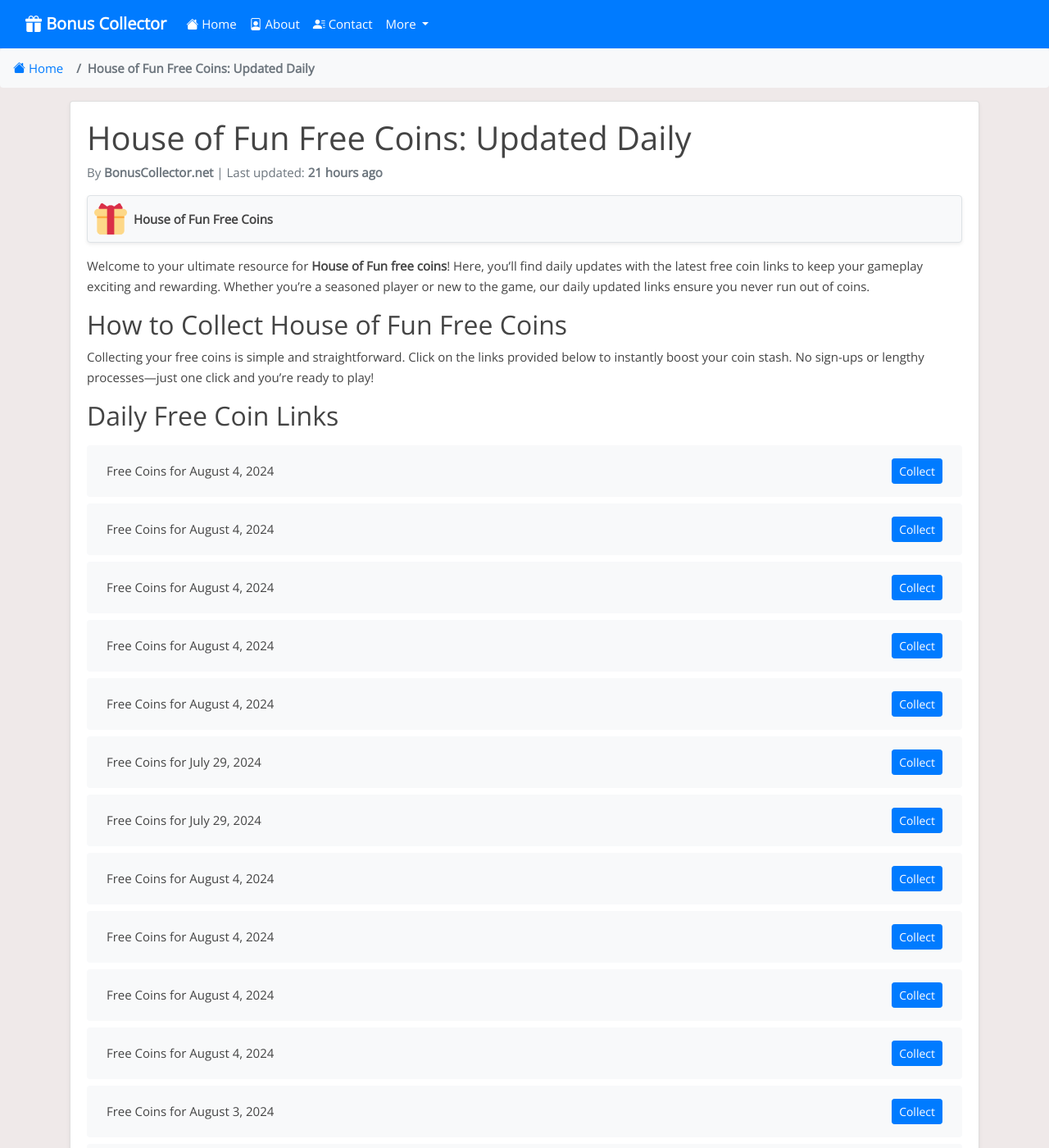
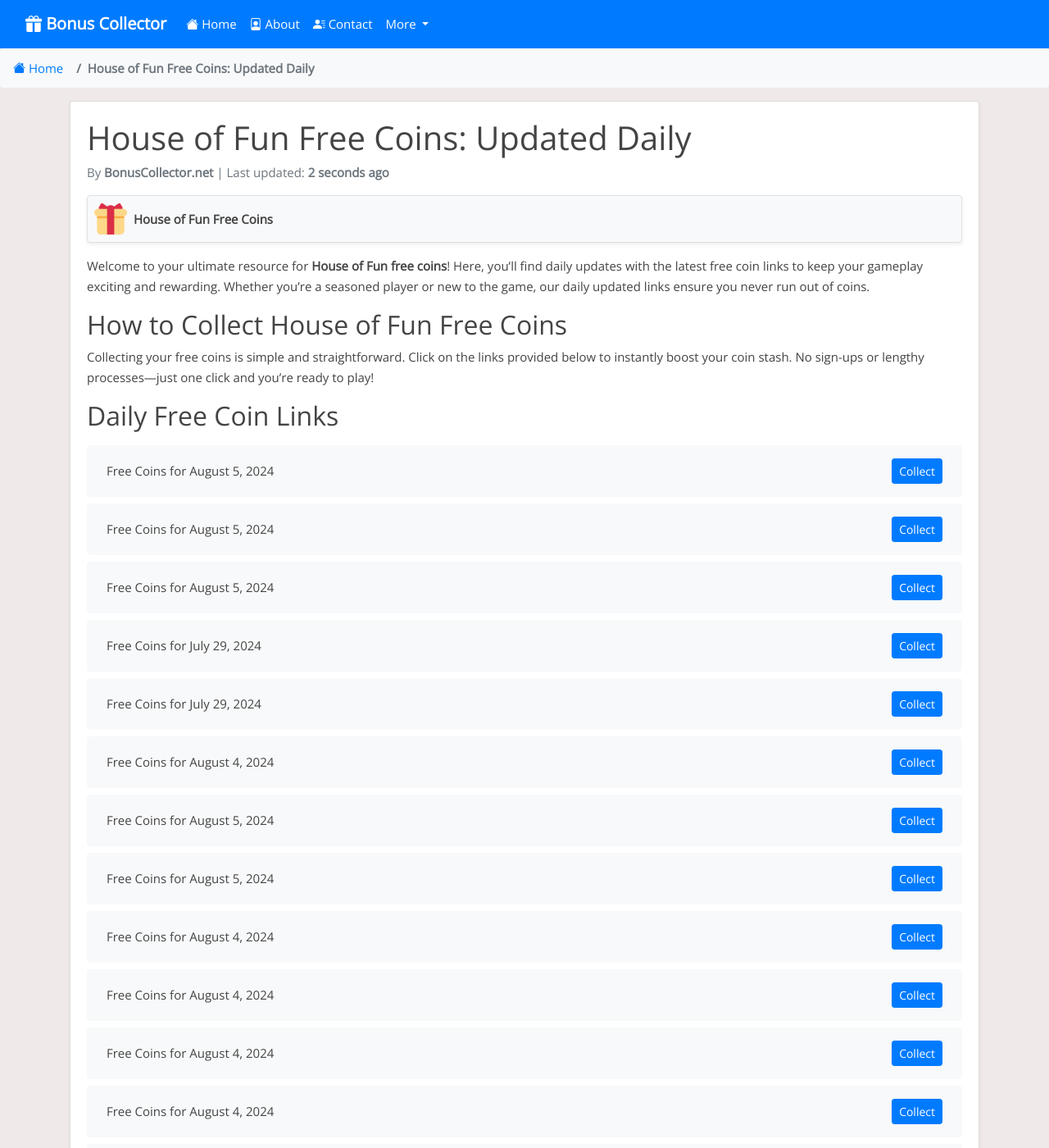
Before and after one commit to Prollad99/bs-net, a Jekyll site: the page built from _posts/2024-06-29-house-of-fun.md, in a window 1280 px wide and 1400 px high. Shown: the whole window at 82% size. Built offline with Jekyll 4.4.1, drawn with Linux system fonts in a browser that asks for light colours; nearby versions of some CDN libraries; comment, search, counter and statistics services are not loaded; some of the changed text lies outside the part shown.

Commit message:
Update house-of-fun reward links and last modified date

```diff
--- a/_data/include_files.yml
+++ b/_data/include_files.yml
@@ -11,7 +11,7 @@
   last_modified: 2024-08-05 04:08:53
 
 house-of-fun.html:
-  last_modified: 2024-08-04 06:23:53
+  last_modified: 2024-08-05 04:08:56
 
 cash-frenzy.html:
   last_modified: 2024-08-05 03:33:59
--- a/_includes/house-of-fun.html
+++ b/_includes/house-of-fun.html
@@ -1,4 +1,36 @@
 <ul class="list-group mt-3 mb-4">
+  <li class="list-group-item d-flex justify-content-between align-items-center">
+    <span>Free Coins for August 5, 2024</span>
+    <a href="https://playtika.onelink.me/hof/w4blbwsu?af_dp=hof%3A%2F%2F&af_force_deeplink=true&c_id=2024M8D4_23&s_id=1060&deeplink=eyJpZCI6IjE1MDJhODcwLTgxYWUtNDNiOC05N2E0LWQ3ZDMwMjY2NWFhNCIsImFjIjoiaG9mX2dpZnRfY291cG9uIn0=" class="btn btn-primary btn-sm">Collect</a>
+  </li>
+  <li class="list-group-item d-flex justify-content-between align-items-center">
+    <span>Free Coins for August 5, 2024</span>
+    <a href="https://playtika.onelink.me/hof/w4blbwsu?af_dp=hof%3A%2F%2F&af_force_deeplink=true&c_id=2024M8D4_19&s_id=1060&deeplink=eyJpZCI6IjBiNmVmZjVjLTY0MzAtNGU2Mi05MmNkLWM5YWQ0YTIwYWRiZSIsImFjIjoiaG9mX2dpZnRfY291cG9uIn0=" class="btn btn-primary btn-sm">Collect</a>
+  </li>
+  <li class="list-group-item d-flex justify-content-between align-items-center">
+    <span>Free Coins for August 5, 2024</span>
+    <a href="https://playtika.onelink.me/hof/w4blbwsu?af_force_deeplink=true&deeplink=eyJpZCI6IjQyNjExZTNkLTg2NzQtNDc0MC04ZmYzLWM0NWRmYzYwZDc4YiIsImFjIjoiaG9mX2dpZnRfY291cG9uIn0=" class="btn btn-primary btn-sm">Collect</a>
+  </li>
+  <li class="list-group-item d-flex justify-content-between align-items-center">
+    <span>Free Coins for July 29, 2024</span>
+    <a href="https://playtika.onelink.me/hof/w4blbwsu?af_force_deeplink=true&deeplink=eyJpZCI6IjAyMTRjNDZjLWU5M2MtNGE2Yy1hNTIzLTJhMDVjMWQ3N2UyZCIsImFjIjoiaG9mX2dpZnRfY291cG9uIn0=" class="btn btn-primary btn-sm">Collect</a>
+  </li>
+  <li class="list-group-item d-flex justify-content-between align-items-center">
+    <span>Free Coins for July 29, 2024</span>
+    <a href="https://playtika.onelink.me/hof/w4blbwsu?af_force_deeplink=true&deeplink=eyJpZCI6IjNiMzlkZjIzLTRlMmEtNGNmNC1hNzkzLTQ2MzQ0NGM0N2VlMyIsImFjIjoiaG9mX2dpZnRfY291cG9uIn0=" class="btn btn-primary btn-sm">Collect</a>
+  </li>
+  <li class="list-group-item d-flex justify-content-between align-items-center">
+    <span>Free Coins for August 4, 2024</span>
+    <a href="https://playtika.onelink.me/hof/w4blbwsu?af_force_deeplink=true&deeplink=eyJpZCI6ImUyNmU0ZGNjLTAyYjktNGJmMC05NmVjLWY1MjIyYTA1YTZkNSIsImFjIjoiaG9mX2dpZnRfY291cG9uIn0=" class="btn btn-primary btn-sm">Collect</a>
+  </li>
+  <li class="list-group-item d-flex justify-content-between align-items-center">
+    <span>Free Coins for August 5, 2024</span>
+    <a href="https://playtika.onelink.me/hof/w4blbwsu?af_force_deeplink=true&deeplink=eyJpZCI6ImZiOTk0OTE5LTMxYmYtNDk0NS05NGUxLWY1NmFhM2ZhOGFkMyIsImFjIjoiaG9mX2dpZnRfY291cG9uIn0=" class="btn btn-primary btn-sm">Collect</a>
+  </li>
+  <li class="list-group-item d-flex justify-content-between align-items-center">
+    <span>Free Coins for August 5, 2024</span>
+    <a href="https://playtika.onelink.me/hof/w4blbwsu?af_force_deeplink=true&deeplink=eyJpZCI6IjNhZjY0ZjU0LTBiMDctNGU5OC1hODliLTFjMWU2NjkzZjIzMCIsImFjIjoiaG9mX2dpZnRfY291cG9uIn0=" class="btn btn-primary btn-sm">Collect</a>
+  </li>
   <li class="list-group-item d-flex justify-content-between align-items-center">
     <span>Free Coins for August 4, 2024</span>
     <a href="https://playtika.onelink.me/hof/w4blbwsu?af_dp=hof%3A%2F%2F&af_force_deeplink=true&c_id=2024M8D4_07&s_id=1060&deeplink=eyJpZCI6IjUyNzgxOGY1LTk2NTMtNDJmZi1hNmYyLWIwNTZhOWY3OTNmMCIsImFjIjoiaG9mX2dpZnRfY291cG9uIn0=" class="btn btn-primary btn-sm">Collect</a>
@@ -18,18 +50,6 @@
   <li class="list-group-item d-flex justify-content-between align-items-center">
     <span>Free Coins for August 4, 2024</span>
     <a href="https://playtika.onelink.me/hof/w4blbwsu?af_force_deeplink=true&deeplink=eyJpZCI6IjUwOTdiYzlmLTRkYmMtNDNkOC1iNDhhLTQxZTJiNzUwNzRhNiIsImFjIjoiaG9mX2dpZnRfY291cG9uIn0=" class="btn btn-primary btn-sm">Collect</a>
-  </li>
-  <li class="list-group-item d-flex justify-content-between align-items-center">
-    <span>Free Coins for July 29, 2024</span>
-    <a href="https://playtika.onelink.me/hof/w4blbwsu?af_force_deeplink=true&deeplink=eyJpZCI6IjAyMTRjNDZjLWU5M2MtNGE2Yy1hNTIzLTJhMDVjMWQ3N2UyZCIsImFjIjoiaG9mX2dpZnRfY291cG9uIn0=" class="btn btn-primary btn-sm">Collect</a>
-  </li>
-  <li class="list-group-item d-flex justify-content-between align-items-center">
-    <span>Free Coins for July 29, 2024</span>
-    <a href="https://playtika.onelink.me/hof/w4blbwsu?af_force_deeplink=true&deeplink=eyJpZCI6IjNiMzlkZjIzLTRlMmEtNGNmNC1hNzkzLTQ2MzQ0NGM0N2VlMyIsImFjIjoiaG9mX2dpZnRfY291cG9uIn0=" class="btn btn-primary btn-sm">Collect</a>
-  </li>
-  <li class="list-group-item d-flex justify-content-between align-items-center">
-    <span>Free Coins for August 4, 2024</span>
-    <a href="https://playtika.onelink.me/hof/w4blbwsu?af_force_deeplink=true&deeplink=eyJpZCI6ImUyNmU0ZGNjLTAyYjktNGJmMC05NmVjLWY1MjIyYTA1YTZkNSIsImFjIjoiaG9mX2dpZnRfY291cG9uIn0=" class="btn btn-primary btn-sm">Collect</a>
   </li>
   <li class="list-group-item d-flex justify-content-between align-items-center">
     <span>Free Coins for August 4, 2024</span>
@@ -379,24 +399,4 @@
     <span>Free Coins for July 17, 2024</span>
     <a href="https://playtika.onelink.me/hof/w4blbwsu?af_force_deeplink=true&deeplink=eyJpZCI6IjFhYTdmOTc5LTVjZjItNDMzNi05NDc0LTY3MWI4NWViNzFkYSIsImFjIjoiaG9mX2dpZnRfY291cG9uIn0=" class="btn btn-primary btn-sm">Collect</a>
   </li>
-  <li class="list-group-item d-flex justify-content-between align-items-center">
-    <span>Free Coins for August 4, 2024</span>
-    <a href="https://playtika.onelink.me/hof/w4blbwsu?af_force_deeplink=true&deeplink=eyJpZCI6ImFjNDhkNzViLWYwOGMtNGI4Mi1hOTY1LTI1NjljYTkwMDU2NyIsImFjIjoiaG9mX2dpZnRfY291cG9uIn0=" class="btn btn-primary btn-sm">Collect</a>
-  </li>
-  <li class="list-group-item d-flex justify-content-between align-items-center">
-    <span>Free Coins for August 4, 2024</span>
-    <a href="https://playtika.onelink.me/hof/w4blbwsu?af_force_deeplink=true&deeplink=eyJpZCI6Ijg2ZmFjYWYwLTFlYzItNDJmNy1hMTAyLTc3Y2ViOGVkYTJkOSIsImFjIjoiaG9mX2dpZnRfY291cG9uIn0=" class="btn btn-primary btn-sm">Collect</a>
-  </li>
-  <li class="list-group-item d-flex justify-content-between align-items-center">
-    <span>Free Coins for August 4, 2024</span>
-    <a href="https://playtika.onelink.me/hof/w4blbwsu?af_force_deeplink=true&deeplink=eyJpZCI6IjUwYmViYjczLTlhYjUtNDI5ZC04OWFhLTkwYmMwYjg3YzUwOCIsImFjIjoiaG9mX2dpZnRfY291cG9uIn0=" class="btn btn-primary btn-sm">Collect</a>
-  </li>
-  <li class="list-group-item d-flex justify-content-between align-items-center">
-    <span>Free Coins for August 4, 2024</span>
-    <a href="https://playtika.onelink.me/hof/w4blbwsu?af_dp=hof%3A%2F%2F&af_force_deeplink=true&c_id=2024M7D16_23&s_id=1060&deeplink=eyJpZCI6IjUwYmViYjczLTlhYjUtNDI5ZC04OWFhLTkwYmMwYjg3YzUwOCIsImFjIjoiaG9mX2dpZnRfY291cG9uIn0=" class="btn btn-primary btn-sm">Collect</a>
-  </li>
-  <li class="list-group-item d-flex justify-content-between align-items-center">
-    <span>Free Coins for August 4, 2024</span>
-    <a href="https://playtika.onelink.me/hof/w4blbwsu?af_dp=hof%3A%2F%2F&af_force_deeplink=true&c_id=2024M7D16_19&s_id=1060&deeplink=eyJpZCI6ImFjNDhkNzViLWYwOGMtNGI4Mi1hOTY1LTI1NjljYTkwMDU2NyIsImFjIjoiaG9mX2dpZnRfY291cG9uIn0=" class="btn btn-primary btn-sm">Collect</a>
-  </li>
 </ul>
```
Also changed, not shown: links-json/house-of-fun.json (+32 -32 lines).
